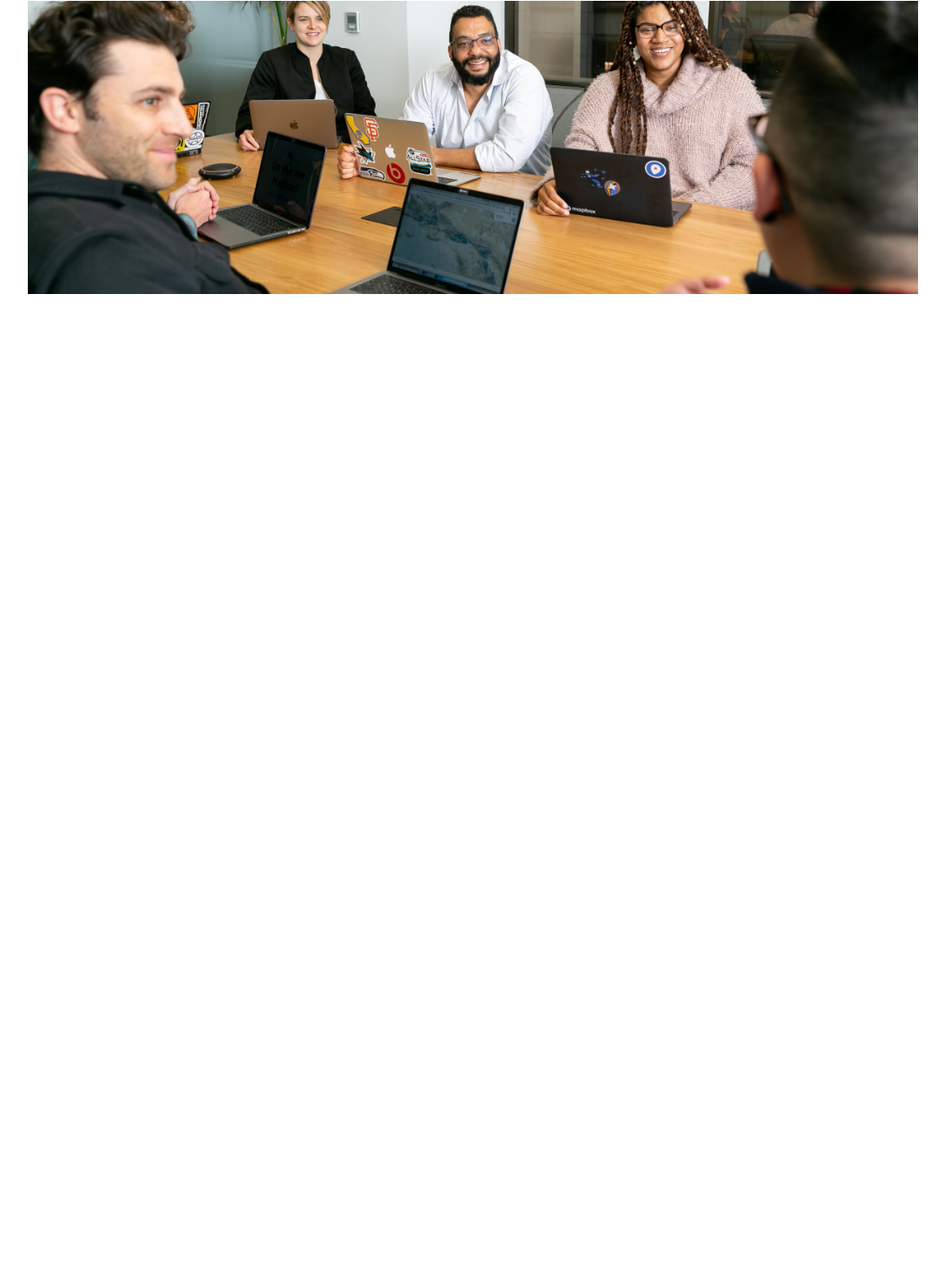
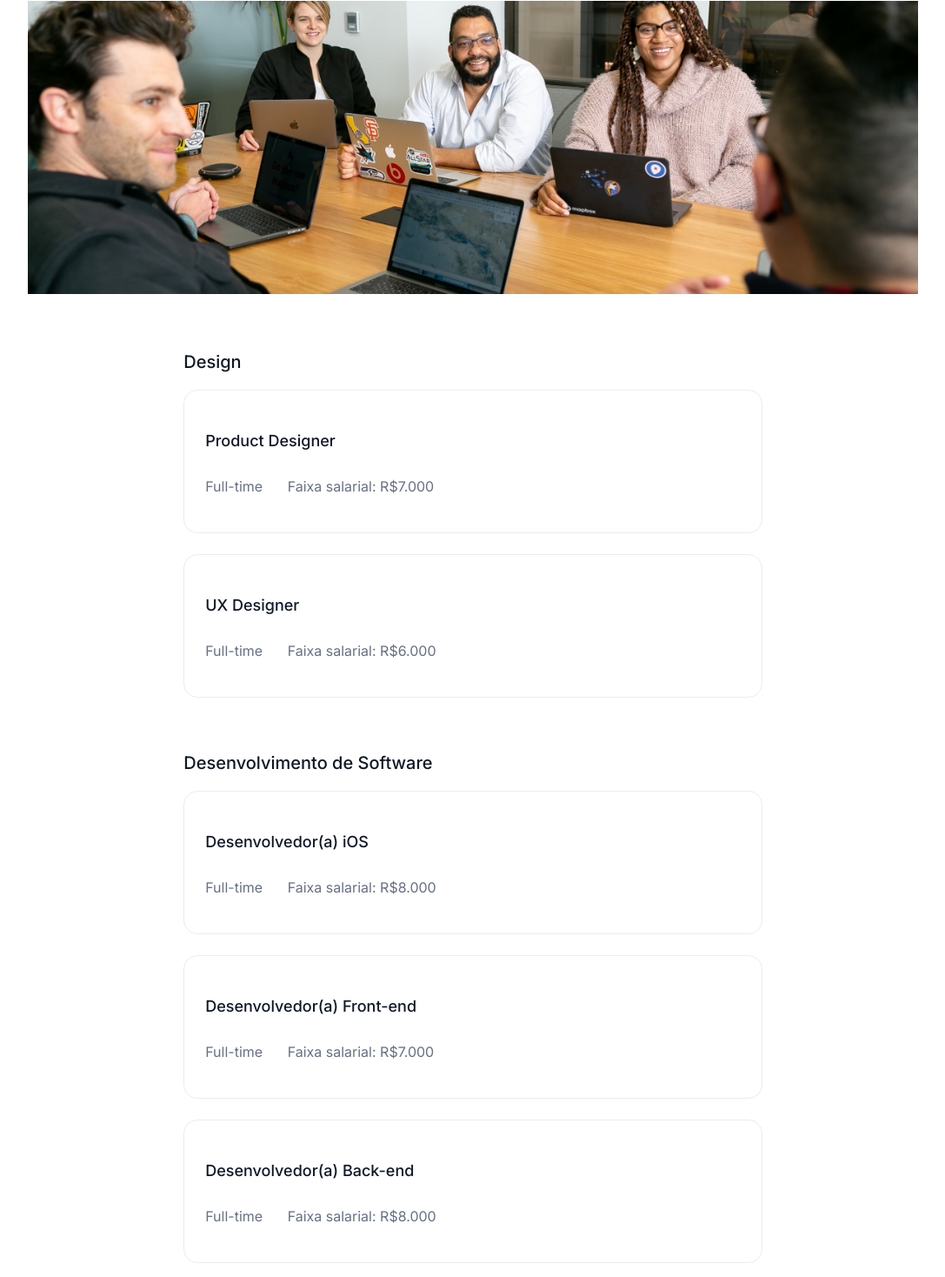
Before and after one commit to Volaxy/7_Days_of_Code-HTML_and_CSS, a plain HTML site: page index.html in a window 1280 px wide. Shown: the part 1073-2541 px from the top of the page at 87% size, without its empty margins (96-1183 px from the left). Before the commit the page ends 1414 px from the top, so only its background shows below. Drawn offline with Linux system fonts and the light colour scheme.

Commit message:
ADD - 5st Day Completed

```diff
--- a/css/index.css
+++ b/css/index.css
@@ -31,6 +31,12 @@ body {
     font-family: var(--Inter-font);
 }
 
+ul {
+    padding-left: 0;
+
+    list-style: none;
+}
+
 a {
     color: inherit;
     text-decoration: none;
@@ -55,12 +61,8 @@ a {
         width: 65%;
     }
 
-        .main-header__items {
+        .main-header__list {
             display: flex;
-
-            padding-left: 0;
-
-            list-style: none;
         }
 
             .main-header__item:first-child {
@@ -185,3 +187,47 @@ a {
     .search-talents__image {
         width: 100%;
     }
+
+/* VACACIES */
+.vacacies {
+    width: 65%;
+
+    margin: auto;
+}
+
+    .vacacies__design,
+    .vacacies__software-development {
+        margin-top: 4rem;
+    }
+
+        .vacacies__tittle {
+            color: var(--tittle-text);
+            font-size: 1.25rem;
+            font-weight: 500;
+        }
+
+        .vacacies__item {
+            border: 1px solid var(--light-border);
+            border-radius: 1rem;
+            padding: 1.5rem 1.5rem 1.75rem;
+        }
+
+            .vacacies__item:not(:first-child) {
+                margin-top: 1.5rem;
+            }
+
+            .vacacies__item__tittle {
+                margin-bottom: 2rem;
+
+                color: var(--tittle-text);
+                font-size: 1.125rem;
+                font-weight: 500;
+            }
+
+            .vacacies__item__description {
+                color: var(--default-text);
+            }
+
+                .vacacies__item__description__work-way {
+                    margin-right: 1.5rem;
+                }
--- a/index.html
+++ b/index.html
@@ -10,11 +10,12 @@
         <link rel="stylesheet" href="css/index.css">
     </head>
     <body>
+        <!-- HEADER - NAVIGATION -->
         <header class="main-header">
             <img src="images/logo.svg" alt="Logotipo da OptimusTech">
 
             <nav class="main-header__nav">
-                <ul class="main-header__items">
+                <ul class="main-header__list">
                     <li class="main-header__item"><a class="main-header__link" href="#">Home</a></li>
                     <li class="main-header__item"><a class="main-header__link" href="#">Produtos</a></li>
                     <li class="main-header__item"><a class="main-header__link" href="#">Recursos</a></li>
@@ -27,13 +28,16 @@
             </div>
         </header>
 
+        <!-- MAIN CONTENT -->
         <main>
+            <!-- MAIN CONTENT __ HEADER -->
             <header class="header-about-us">
                 <p class="header-about-us__tag">Sobre nós</p>
                 <h1 class="header-about-us__tittle">Por que somos diferentes?</h1>
                 <p class="header-about-us__text">Nós focamos nos detalhes de tudo que fazemos. Tudo para ajudar as empresas de todo mundo a se concentrarem naquilo que é realmente importante para elas</p>
             </header>
 
+            <!-- CARDS -->
             <section class="cards">
                 <article class="card">
                     <p class="card__number">400+</p>
@@ -60,12 +64,63 @@
                 </article>
             </section>
 
-            <article class="search-talents">
+            <!-- SEARCH TALENTS -->
+            <section class="search-talents">
                 <p class="search-talents__tag">Vagas abertas!</p>
                 <h2 class="search-talents__tittle">Estamos procurando por talentos</h2>
                 <p class="search-talents__description">Somos uma equipe 100% remota com pessoas do Brasil inteiro.</p>
 
                 <img class="search-talents__image" src="images/looking for talent.png" alt="Pessoas conversando numa reunião">
+            </section>
+
+            <!-- VACANCIES -->
+            <article class="vacacies">
+                <!-- DESIGN -->
+                <section class="vacacies__design">
+                    <h3 class="vacacies__tittle">Design</h3>
+                    <ul>
+                        <li class="vacacies__item">
+                            <h4 class="vacacies__item__tittle">Product Designer</h4>
+                            <p class="vacacies__item__description">
+                                <span class="vacacies__item__description__work-way">Full-time</span> <span>Faixa salarial: R$7.000</span>
+                            </p>
+                        </li>
+
+                        <li class="vacacies__item">
+                            <h4 class="vacacies__item__tittle">UX Designer</h4>
+                            <p class="vacacies__item__description">
+                                <span class="vacacies__item__description__work-way">Full-time</span> <span>Faixa salarial: R$6.000</span>
+                            </p>
+                        </li>
+                    </ul>
+                </section>
+
+                <!-- SOFTWARE DEVELOPMENT -->
+                <section class="vacacies__software-development">
+                    <h3 class="vacacies__tittle">Desenvolvimento de Software</h3>
+                    <ul>
+                        <li class="vacacies__item">
+                            <h4 class="vacacies__item__tittle">Desenvolvedor(a) iOS</h4>
+                            <p class="vacacies__item__description">
+                                <span class="vacacies__item__description__work-way">Full-time</span> <span>Faixa salarial: R$8.000</span>
+                            </p>
+                        </li>
+
+                        <li class="vacacies__item">
+                            <h4 class="vacacies__item__tittle">Desenvolvedor(a) Front-end</h4>
+                            <p class="vacacies__item__description">
+                                <span class="vacacies__item__description__work-way">Full-time</span> <span>Faixa salarial: R$7.000</span>
+                            </p>
+                        </li>
+
+                        <li class="vacacies__item">
+                            <h4 class="vacacies__item__tittle">Desenvolvedor(a) Back-end</h4>
+                            <p class="vacacies__item__description">
+                                <span class="vacacies__item__description__work-way">Full-time</span> <span>Faixa salarial: R$8.000</span>
+                            </p>
+                        </li>
+                    </ul>
+                </section>
             </article>
         </main>
     </body>
```
